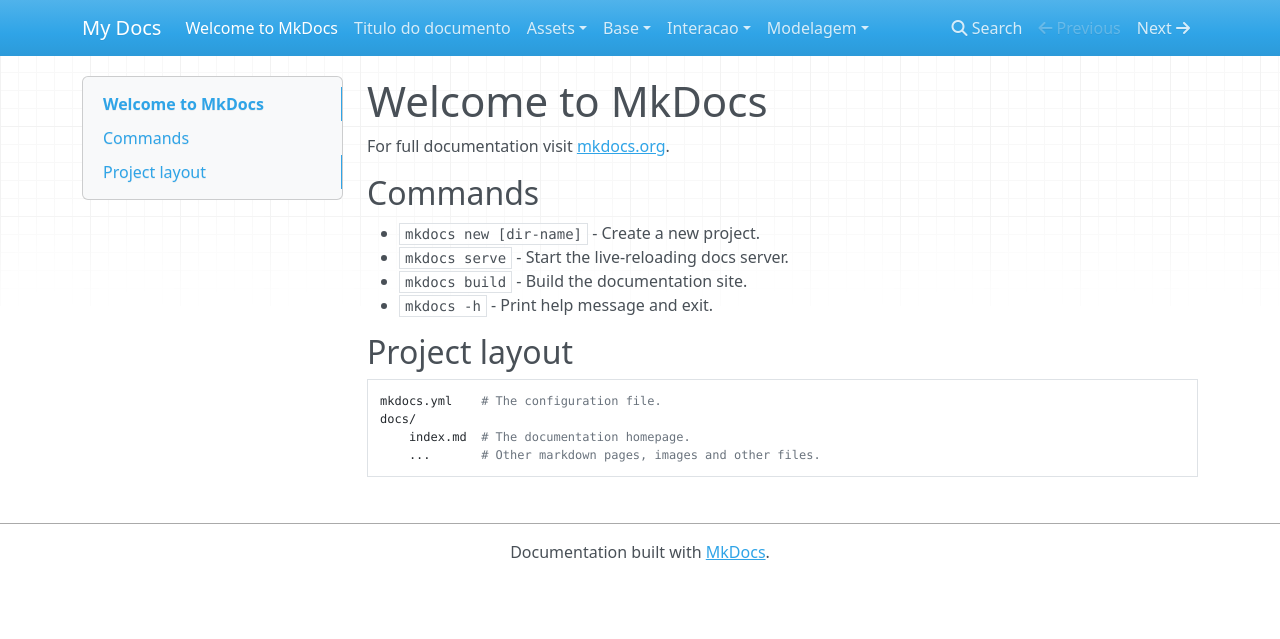
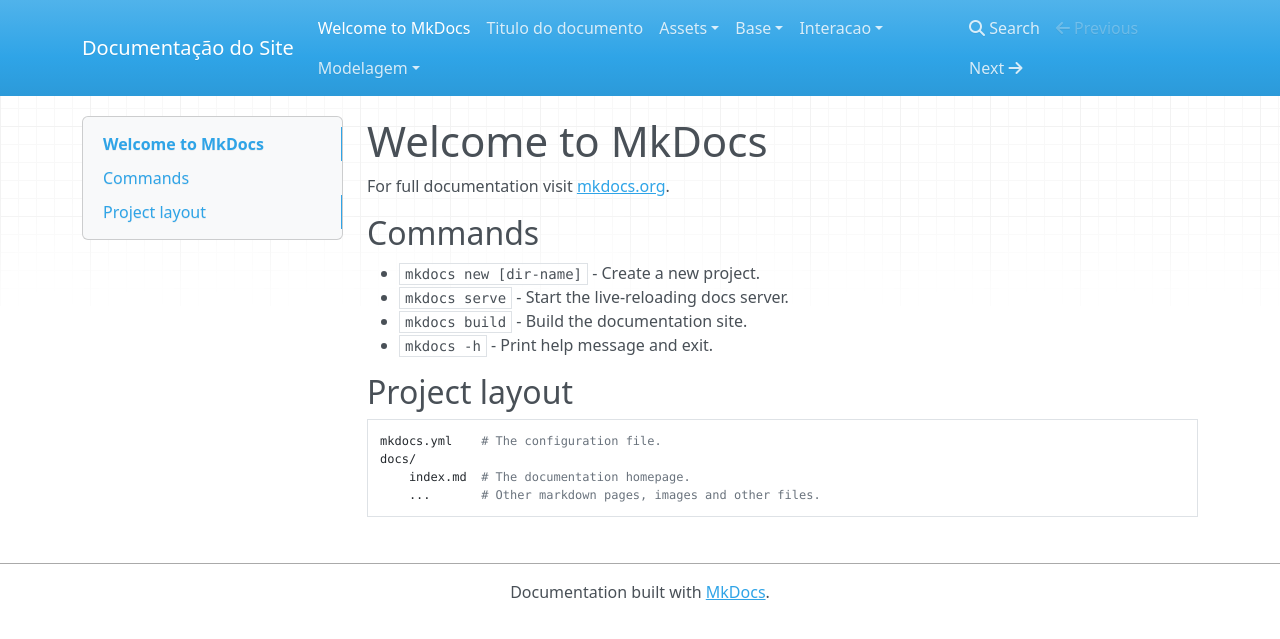
Before and after one commit to Projetos-de-Extensao/PFE_24.2_8001_II_RaveBreaking, an MkDocs documentation site: the page built from docs/index.md, in a window 1280 px wide. Shown: the top 639 px of the page. Built offline with MkDocs 1.6.1, drawn with Linux system fonts in a browser that asks for light colours; nearby versions of some CDN libraries.

Commit message:
Update mkdocs.yml

```diff
--- a/mkdocs.yml
+++ b/mkdocs.yml
@@ -1 +1 @@
-site_name: My Docs
+site_name: Documentação do Site
```
